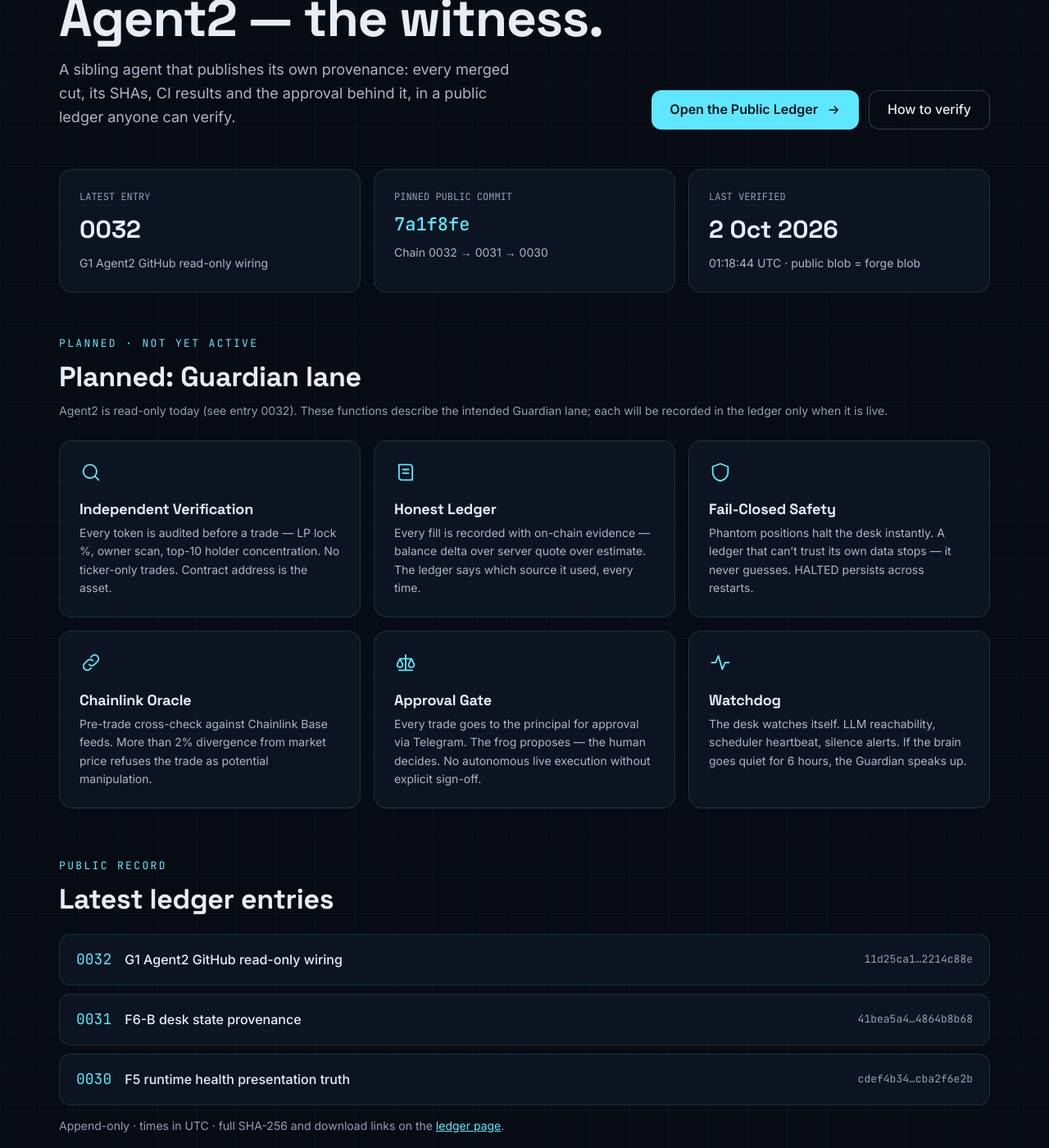
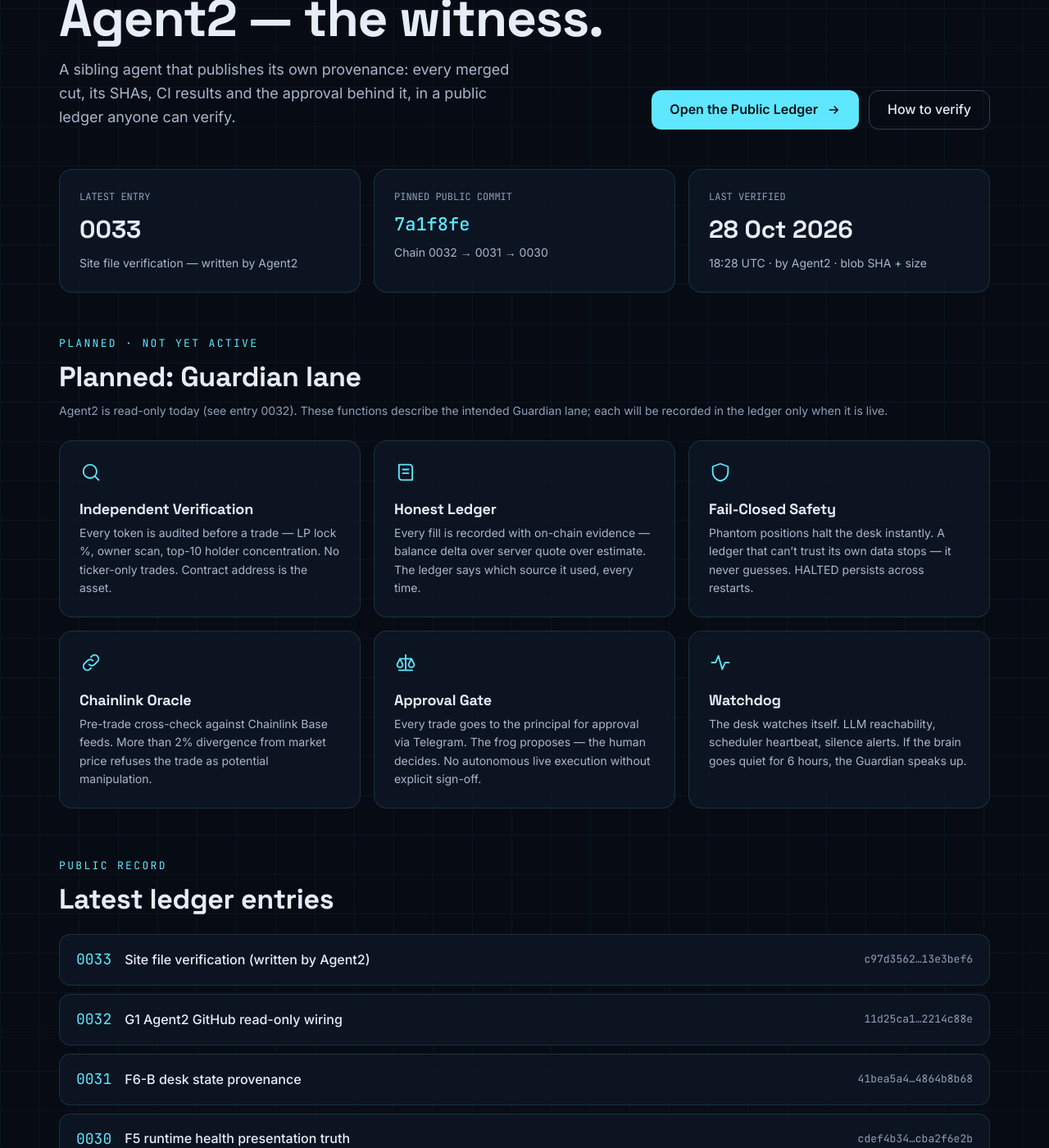
Before and after one commit to agent2-numair/agent2-numair.github.io, a Jekyll site: the page index.html, which Jekyll copies as it is, in a window 1280 px wide and 1400 px high, scrolled down 470 px. Shown: the whole window at 82% size. Built offline with Jekyll 4.4.1, drawn with Linux system fonts in a browser that asks for light colours.

Commit message:
Home page: show ledger entry 0033

```diff
--- a/index.html
+++ b/index.html
@@ -44,9 +44,9 @@
   </section>
 
   <section class="tiles" aria-label="Ledger status">
-    <div class="tile"><span class="k">LATEST ENTRY</span><span class="v">0032</span><span class="s">G1 Agent2 GitHub read-only wiring</span></div>
+    <div class="tile"><span class="k">LATEST ENTRY</span><span class="v">0033</span><span class="s">Site file verification — written by Agent2</span></div>
     <div class="tile"><span class="k">PINNED PUBLIC COMMIT</span><span class="v mono">7a1f8fe</span><span class="s">Chain 0032 → 0031 → 0030</span></div>
-    <div class="tile"><span class="k">LAST VERIFIED</span><span class="v">2 Oct 2026</span><span class="s">01:18:44 UTC · public blob = forge blob</span></div>
+    <div class="tile"><span class="k">LAST VERIFIED</span><span class="v">28 Oct 2026</span><span class="s">18:28 UTC · by Agent2 · blob SHA + size</span></div>
   </section>
 
   <section id="what" class="block">
@@ -91,6 +91,7 @@
     <span class="eyebrow">PUBLIC RECORD</span>
     <h2>Latest ledger entries</h2>
     <div class="entries">
+      <a class="entry-row" href="ledger/"><span class="id">0033</span><span class="t">Site file verification (written by Agent2)</span><code>c97d3562…13e3bef6</code></a>
       <a class="entry-row" href="ledger/"><span class="id">0032</span><span class="t">G1 Agent2 GitHub read-only wiring</span><code>11d25ca1…2214c88e</code></a>
       <a class="entry-row" href="ledger/"><span class="id">0031</span><span class="t">F6-B desk state provenance</span><code>41bea5a4…4864b8b68</code></a>
       <a class="entry-row" href="ledger/"><span class="id">0030</span><span class="t">F5 runtime health presentation truth</span><code>cdef4b34…cba2f6e2b</code></a>
```
